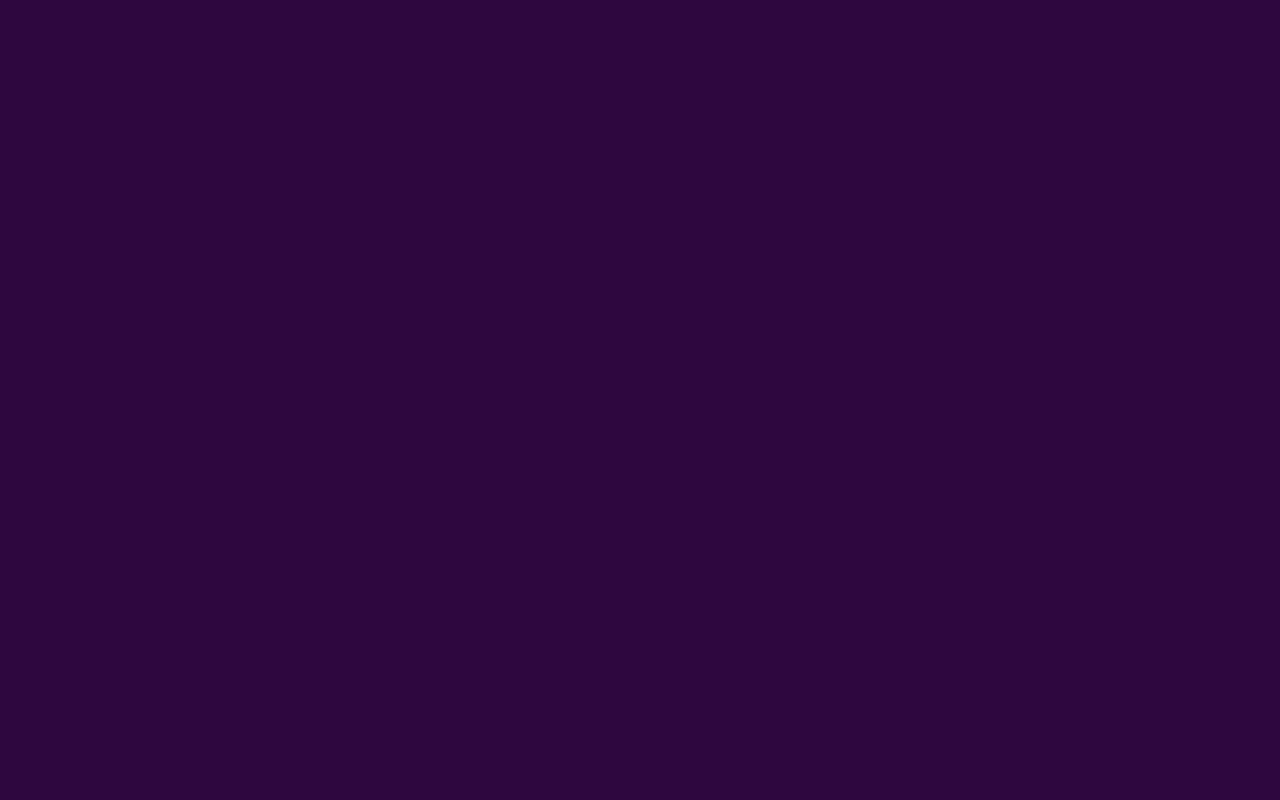
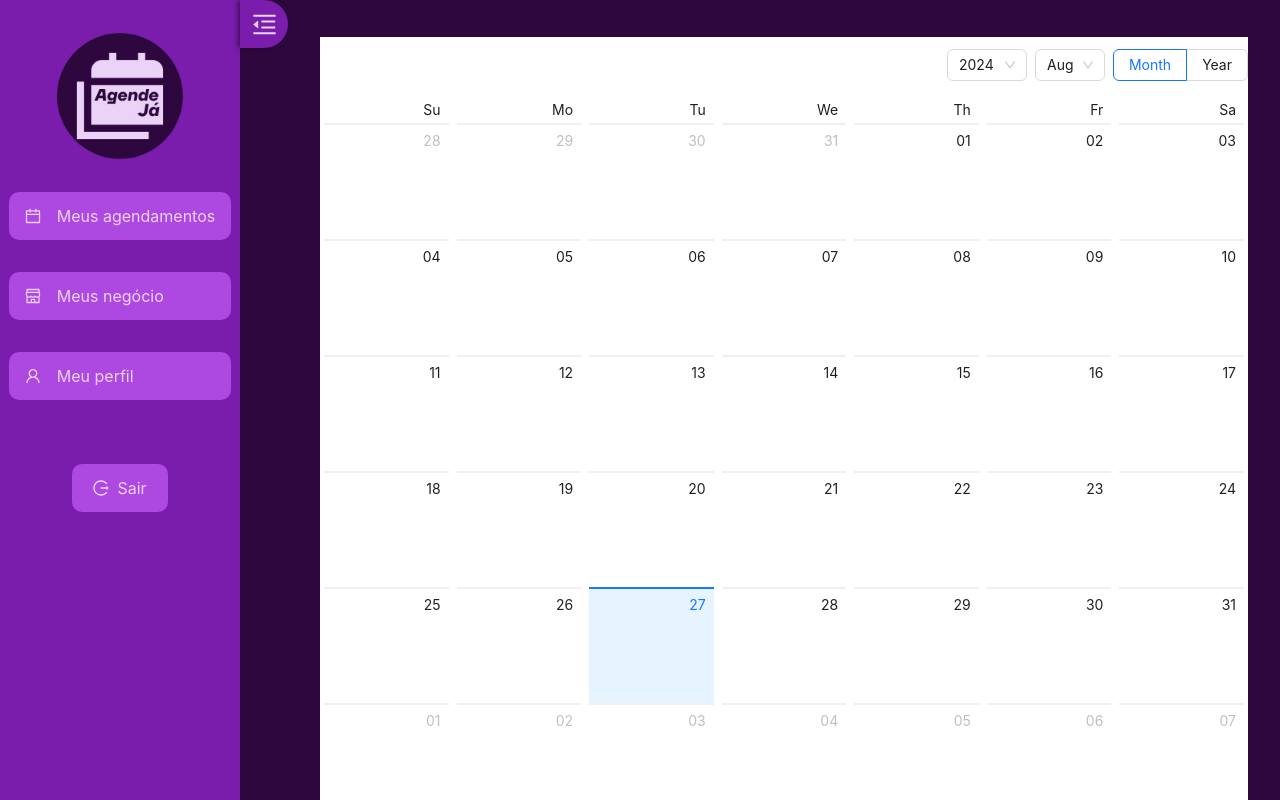
Before and after one commit to AthilaCosta/PE-AgendeJa, a React (Vite) app: page /home in a window 1280 px wide. Before the commit this address had no page. Built offline with nearby package versions, Linux system fonts and the light colour scheme.

Commit message:
feat: add sidebar e a tela home

```diff
--- a/src/App.module.css
+++ b/src/App.module.css
@@ -6,7 +6,7 @@
   justify-content: center;
   align-items: center;
   justify-items: center;
-  background-color: 2e073f;
+  background-color: #2e073f;
 }
 
 .login_page_container {
--- a/src/App.tsx
+++ b/src/App.tsx
@@ -2,22 +2,35 @@ import { BrowserRouter, Route, Routes } from "react-router-dom";
 import styles from "./App.module.css";
 import { LoginPage } from "./pages/LoginPage";
 import { HomePage } from "./pages/HomePage";
+import { Layout } from "./components/Layout";
 
 function App() {
-  const userIsLogged =
-    localStorage.getItem("user_logged") === "true" ? true : false;
+  // const userIsLogged =
+  //   localStorage.getItem("user_logged") === "true" ? true : false;
+  const isLogin = window.location.pathname === "/";
 
   return (
     <div className={styles["app_container"]}>
+      {!isLogin && (
+        <Layout>
+          <BrowserRouter>
+            <Routes>
+              {/* {userIsLogged && ( */}
+              <Route path="/home" element={<HomePage />} />
+              {/* )} */}
+            </Routes>
+          </BrowserRouter>
+        </Layout>
+      )}
+      {isLogin && (
         <div className={styles["login_page_container"]}>
           <BrowserRouter>
             <Routes>
               <Route path="/" element={<LoginPage />} />
-            <Route path="/login" element={<LoginPage />} />{" "}
-            {userIsLogged && <Route path="/home" element={<HomePage />} />}
             </Routes>
           </BrowserRouter>
         </div>
+      )}
     </div>
   );
 }
--- a/src/components/Inputs/TextInputs/TextInput.tsx
+++ b/src/components/Inputs/TextInputs/TextInput.tsx
@@ -1,8 +1,16 @@
 import { ITextInputProps } from "./interface";
 import { Form, Input } from "antd";
+import { EyeOutlined, EyeInvisibleOutlined } from "@ant-design/icons";
+import { useState } from "react";
 import styles from "./TextInput.module.css";
 
 export function TextInput(props: ITextInputProps) {
+  const [passwordVisible, setPasswordVisible] = useState(false);
+
+  const togglePasswordVisibility = () => {
+    setPasswordVisible(!passwordVisible);
+  };
+
   return (
     <div className={`${styles["container"]} ${props.customContainerClassName}`}>
       <label className={styles["label"]}>{props.label}</label>
@@ -21,10 +29,18 @@ export function TextInput(props: ITextInputProps) {
       >
         <Input
           className={styles["text_input"]}
-          type={props.type}
+          type={props.type === "password" && passwordVisible ? "text" : props.type}
           placeholder={props.placeholder}
           classNames={{ input: styles["input"] }}
-          prefix={props.prefix}
+          prefix={
+            props.type === "password" ? (
+              <span onClick={togglePasswordVisibility}>
+                {passwordVisible ? <EyeInvisibleOutlined /> : <EyeOutlined />}
+              </span>
+            ) : (
+              props.prefix
+            )
+          }
           onChange={props.onChange}
         />
       </Form.Item>
--- /dev/null
+++ b/src/components/Layout/Layout.module.css
@@ -0,0 +1,35 @@
+.container {
+    display: flex;
+    flex-direction: row;
+    width: 100%;
+    height: 100vh;
+    overflow-y: auto;
+}
+
+.sidebar_container {
+    width: 18rem;
+    min-width: 18rem;
+    max-width: 18rem;
+    height: 100%;
+    display: flex;
+}
+
+.sidebar_container_retracted {
+    width: 13rem;
+    min-width: 13rem;
+    max-width: 13rem;
+    height: 100%;
+    display: flex;
+}
+
+.children_container {
+    width: 100%;
+    height: 100%;
+    display: flex;
+    flex-direction: column;
+    align-items: center;
+    justify-content: center;
+    transition: 0.5s;
+    overflow-y: auto;
+    padding: 2rem;
+}
--- /dev/null
+++ b/src/components/Layout/index.tsx
@@ -0,0 +1,29 @@
+import { useState } from "react";
+import SideBar from "../SideBar";
+import styles from "./Layout.module.css";
+
+interface ILayoutProps {
+  children: React.ReactNode;
+}
+
+export function Layout({ children }: ILayoutProps) {
+  const [isRetracted, setIsRetracted] = useState(false);
+  const isLogin = window.location.pathname === "/";
+
+  return (
+    <div className={styles["container"]}>
+      {!isLogin && (
+        <div
+          className={
+            isRetracted
+              ? styles["sidebar_container_retracted"]
+              : styles["sidebar_container"]
+          }
+        >
+          <SideBar retracted={isRetracted} setRetracted={setIsRetracted} />
+        </div>
+      )}
+      <div className={styles["children_container"]}>{children}</div>
+    </div>
+  );
+}
--- /dev/null
+++ b/src/components/SideBar/SideBar.module.css
@@ -0,0 +1,127 @@
+.container {
+    width: 100%;
+    min-width: 100%;
+    max-width: 100%;
+    height: 100vh;
+    display: flex;
+    flex-direction: row;
+    justify-content: flex-start;
+    position: fixed;
+}
+
+.sidebar {
+    width: 15rem;
+    min-width: 15rem;
+    max-width: 15rem;
+    height: 100%;
+    background-color: #7A1CAC;
+    display: flex;
+    flex-direction: column;
+    align-items: center;
+    transition: 0.5s;
+}
+
+.sidebar_retracted {
+    width: 10rem;
+    min-width: 10rem;
+    max-width: 10rem;
+    height: 100%;
+    background-color: #7A1CAC;
+    display: flex;
+    flex-direction: column;
+    align-items: center;
+    transition: 0.5s;
+}
+
+.retract_button {
+    display: flex;
+    max-height: 3rem;
+    min-height: 3rem;
+    min-width: 3rem;
+    max-width: 3rem;
+    justify-content: center;
+    align-items: center;
+    background-color: #7A1CAC;
+    color: #EBD3F8;
+    border-top-right-radius: 30px;
+    border-bottom-right-radius: 30px;
+    font-size: 25px;
+    box-shadow: -2px 0px 5px rgba(0, 0, 0, 0.5);
+}
+
+.logo {
+    width: 12rem;
+    height: 12rem;
+    display: flex;
+    justify-content: center;
+    align-items: center;
+}
+
+.menu_item {
+    width: 100%;
+    height: 3rem;
+    display: flex;
+    justify-content: flex-start;
+    align-items: center;
+    color: #EBD3F8;
+    font-size: 16px;
+    cursor: pointer;
+    margin-bottom: 2em;
+    border-radius: 10px;
+    background-color: #AD49E1;
+}
+
+.menu_item:hover {
+    transition: 0.5s;
+    background-color: #5E2D79;
+}
+
+.menu_item_text {
+    margin-right: 1rem;
+}
+
+.icon_sidebar {
+    margin-left: 1rem;
+    margin-right: 1rem;
+}
+
+.menu_item_retracted {
+    width: 5rem;
+    height: 5rem;
+    display: flex;
+    justify-content: center;
+    align-items: center;
+    color: #EBD3F8;
+    font-size: 30px;
+    cursor: pointer;
+    margin-bottom: 0.5em;
+    border-radius: 10px;
+    background-color: #AD49E1;
+}
+
+.menu_item_retracted:hover {
+    transition: 0.5s;
+    background-color: #5E2D79;
+}
+
+.logout_button_container {
+    width: 80%;
+    height: 5rem;
+    display: flex;
+    justify-content: center;
+    align-items: flex-end;
+}
+
+.logout_button {
+    display: flex;
+    width: 6rem;
+    height: 3rem;
+    justify-content: center;
+    align-items: center;
+    color: #EBD3F8;
+    font-size: 16px;
+    cursor: pointer;
+    margin-top: auto;
+    border-radius: 10px;
+    background-color: #AD49E1;
+}
--- /dev/null
+++ b/src/components/SideBar/index.tsx
@@ -0,0 +1,98 @@
+import styles from "./SideBar.module.css";
+import logo from "../../assets/logo.png";
+import {
+  CalendarOutlined,
+  LogoutOutlined,
+  MenuFoldOutlined,
+  MenuUnfoldOutlined,
+  ShopOutlined,
+  UserOutlined,
+} from "@ant-design/icons";
+import { ISideBarProps } from "./interface";
+
+export default function SideBar({ retracted, setRetracted }: ISideBarProps) {
+  return (
+    <div className={styles["container"]}>
+      <div
+        className={retracted ? styles["sidebar_retracted"] : styles["sidebar"]}
+      >
+        <img className={styles["logo"]} src={logo}></img>
+
+        <div>
+          <div
+            className={
+              retracted ? styles["menu_item_retracted"] : styles["menu_item"]
+            }
+          >
+            {
+              <CalendarOutlined
+                className={
+                  retracted
+                    ? styles["icon_sidebar_retracted"]
+                    : styles["icon_sidebar"]
+                }
+              />
+            }
+            {!retracted && (
+              <span className={styles["menu_item_text"]}>
+                Meus agendamentos
+              </span>
+            )}
+          </div>
+          <div
+            className={
+              retracted ? styles["menu_item_retracted"] : styles["menu_item"]
+            }
+          >
+            {
+              <ShopOutlined
+                className={
+                  retracted
+                    ? styles["icon_sidebar_retracted"]
+                    : styles["icon_sidebar"]
+                }
+              />
+            }
+            {!retracted && (
+              <span className={styles["menu_item_text"]}>Meus negócio</span>
+            )}
+          </div>
+          <div
+            className={
+              retracted ? styles["menu_item_retracted"] : styles["menu_item"]
+            }
+          >
+            {
+              <UserOutlined
+                className={
+                  retracted
+                    ? styles["icon_sidebar_retracted"]
+                    : styles["icon_sidebar"]
+                }
+              />
+            }
+            {!retracted && (
+              <span className={styles["menu_item_text"]}>Meu perfil</span>
+            )}
+          </div>
+        </div>
+        <div className={styles["logout_button_container"]}>
+          <div className={styles["logout_button"]}>
+            <LogoutOutlined
+              style={{
+                marginRight: "0.5rem",
+              }}
+            />
+            Sair
+          </div>
+        </div>
+      </div>
+      <div
+        className={styles["retract_button"]}
+        onClick={() => setRetracted(!retracted)}
+      >
+        {retracted ? <MenuUnfoldOutlined /> : <MenuFoldOutlined />}
+      </div>
+    </div>
+  );
+}
--- /dev/null
+++ b/src/components/SideBar/interface.d.ts
@@ -0,0 +1,4 @@
+export interface ISideBarProps {
+  retracted: boolean;
+  setRetracted: (isRetracted: boolean) => void;
+}
--- a/src/pages/HomePage/index.tsx
+++ b/src/pages/HomePage/index.tsx
@@ -1,27 +1,9 @@
-import { Link } from "react-router-dom";
+import { Calendar } from "antd";
 
 export function HomePage() {
   return (
-    <div
-      style={{
-        fontSize: "25px",
-        color: "#EBD3F8",
-        fontWeight: "800",
-        display: "flex",
-        flexDirection: "column",
-        alignItems: "center",
-        justifyContent: "center",
-      }}
-    >
-      Usuário logado!
-      <Link
-        to={"/"}
-        onClick={() => {
-          localStorage.setItem("user_logged", "false");
-        }}
-      >
-        Voltar para o login.
-      </Link>
+    <div>
+      <Calendar />
     </div>
   );
 }
```
Lines whose indentation alone changed are shown as unchanged.
